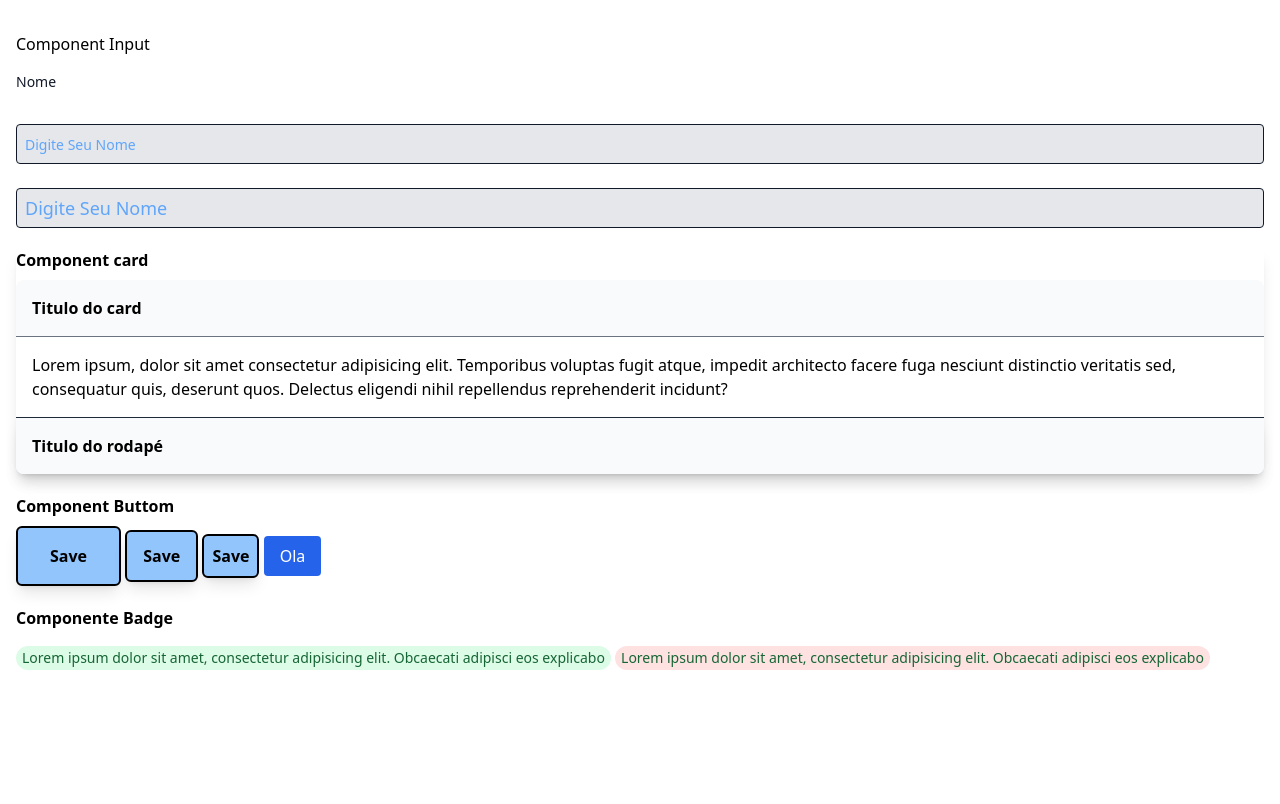
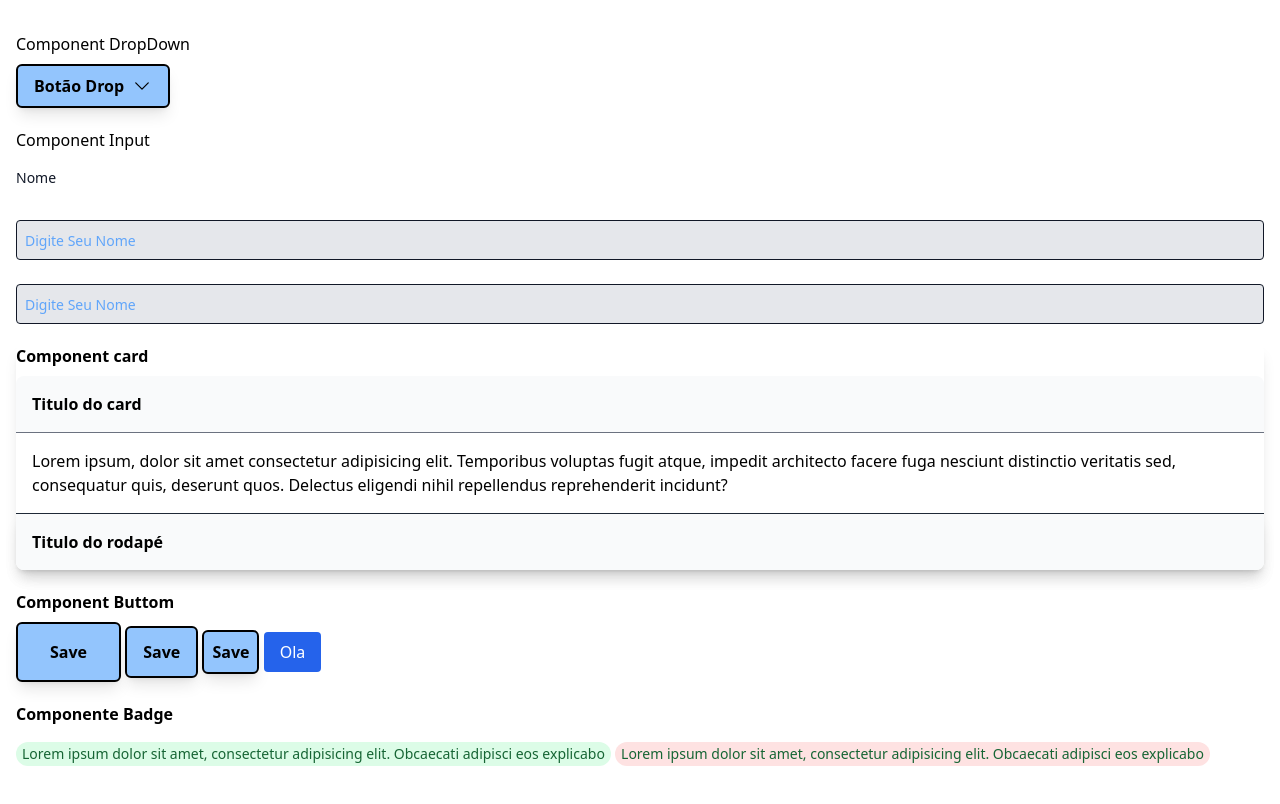
Before and after one commit to Lucas-furquim/TailwindCSS, a website: page index.html in a window 1280 px wide. Drawn offline with Linux system fonts and the light colour scheme.

Commit message:
dropdown

```diff
--- a/index.html
+++ b/index.html
@@ -64,6 +64,24 @@
   <button class="mt-5 w-80 h-12 bg-brand border-solid border-4 btn border-black focus:bg-brand-400 dark:focus:bg-brand-100">Clique aqui</button> -->
 
   <div class="container mx-auto px-4 py-8 bg-white-500 space-y-5">
+
+    <div>
+      <h6>Component DropDown</h6>
+
+      <div class="relative">
+        <button class="btndrop flex items-center gap-2 bg-blue-300 hover:bg-blue-400 py-2 px-4 rounded-md mt-2 border-2 border-black hover:border-blue-900 shadow-lg font-bold">Botão Drop
+
+          <svg xmlns="http://www.w3.org/2000/svg" fill="none" viewBox="0 0 24 24" stroke-width="1.5" stroke="currentColor" class="w-5 h-5">
+            <path stroke-linecap="round" stroke-linejoin="round" d="M19.5 8.25l-7.5 7.5-7.5-7.5" />
+          </svg>
+
+        </button>
+        <div class="dropdown absolute hidden bg-white border border-gray-300 py-1 px-2 shadow-md rounded-md hover:bg-gray-400" style="width: 150px;">
+          <a href="#" class="w-full text-sm px-3 ">Link 1</a>
+        </div>
+      </div>
+    </div>
+
     <div>
       <h6>Component Input</h6>
 
@@ -119,6 +137,14 @@
       </div>
     </div>
 
+    <script>
+      let drop = document.querySelector('.dropdown');
+      let btn = document.querySelector('.btndrop');
+
+      btn.addEventListener('click', () => {
+        drop.classList.toggle('hidden');
+      })
+    </script>
 </body>
 
 </html>
```
Also changed, not shown: style.min.css.
